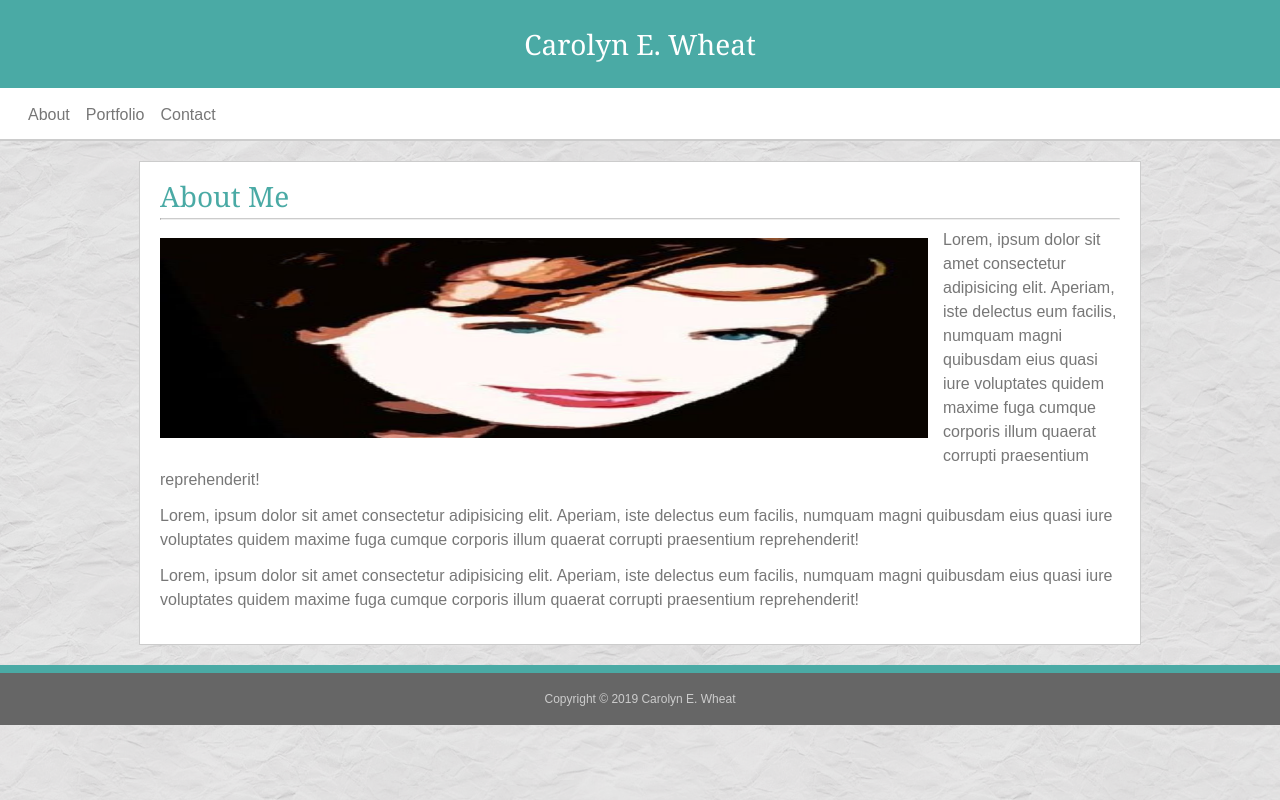
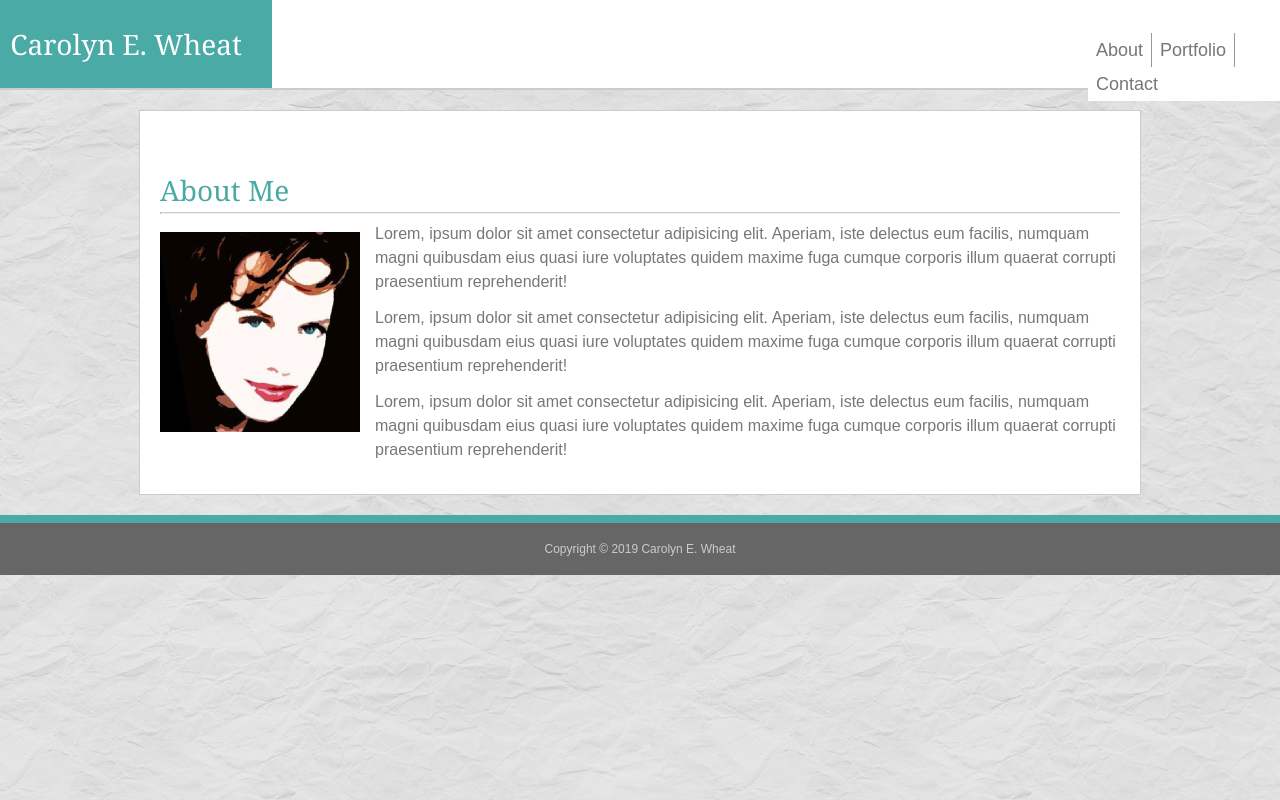
Before and after one commit to gwyndall/Responsive-Portfolio, a plain HTML site: page index.html in a window 1280 px wide. Drawn offline with Linux system fonts and the light colour scheme; a script that the page names is missing.

Commit message:
Finished responsive site pages

```diff
--- a/assets/css/style.css
+++ b/assets/css/style.css
@@ -39,41 +39,30 @@ h2 {
   clear: both;
 }
 
-/* nav {
-  float: right;
-  position: relative;
-  top: -50px;
-} */
+
 nav {
-  display: block;
+  display: flex;
   margin: 10px auto;
   background-color: #fff;
   width: 100%;
   position: relative;
-  /* top: -35px; */
+  justify-content: center;
+
 }
 
 nav>ul {
   list-style-type: none;
   margin: 0;
-  padding: 1px 20px 30px 20px;
+  padding: 1px 20px 0px 20px;
 }
 
-/* nav ul li {
-  display: flex;
-  justify-content: center;
-  font-size: 20px;
-  margin: 10px auto;
-} */
+nav ul li {
+display: inline;
+}
 
 nav ul li :hover {
   text-decoration: underline;
 }
-
-/* nav ul li:nth-child(2) {
-  border-left: 1px solid #999;
-  border-right: 1px solid #999;
-} */
 
 a {
   float: left;
@@ -97,22 +86,27 @@ a {
   align-content: flex-start;
 }
 
+.gallery div {
+  display: flex;
+  align-content: flex-start;
+}
+
 img {
   margin: 10px;
-  width: 80%;
+  width: 200px;
+  height: 200px;
 }
 
 .gallery label {
-  width: 80%;
+  width: 200px;
   height: 30px;
   background-color: #4aaaa5;
   color: white;
   text-align: center;
   padding: 10px 0 0 0;
   font-family: Georgia, 'Times New Roman', Times, serif;
-  position: relative;
-  right: 210px;
-  top: 160px;
+  position: absolute;
+  margin: 160px 0 0 10px;
 }
 
 p {
@@ -173,6 +167,50 @@ button:hover {
   #mainContent {
     width: 657px;
   }
+  #masthead>div {
+    width:657px;
+    margin: auto;
+  }
+
+header {
+  width: 9em;
+  text-align: center;
+  font-family: Georgia, 'Times New Roman', Times, serif;
+  font-size: 28px;
+  padding: 30px 20px;
+  position: relative;
+  left: -20px;
+}
+nav {
+  width: 12rem;
+  float: right;
+  position: relative;
+  top: -65px;
+}
+nav>ul {
+  list-style-type: none;
+  margin: 0;
+  padding: 0;
+}
+
+nav ul li {
+  display: inline;
+  float: left;
+  font-size: 18px;
+}
+
+nav ul li:nth-child(2){
+  border-left: 1px solid #999;
+  border-right: 1px solid #999;
+}
+
+a {
+float: left;
+display: block;
+padding: 8px;
+color: #777777;
+text-decoration: none;
+}
 }
 
 @media only screen and (min-width: 980px) {
@@ -181,4 +219,8 @@ button:hover {
   #mainContent {
     width: 960px;
   }
+  #masthead>div {
+    width: 100%;
+    margin: auto;
+  }
 }
```
Also changed, not shown: portfolio.html (+22 -7 lines).
